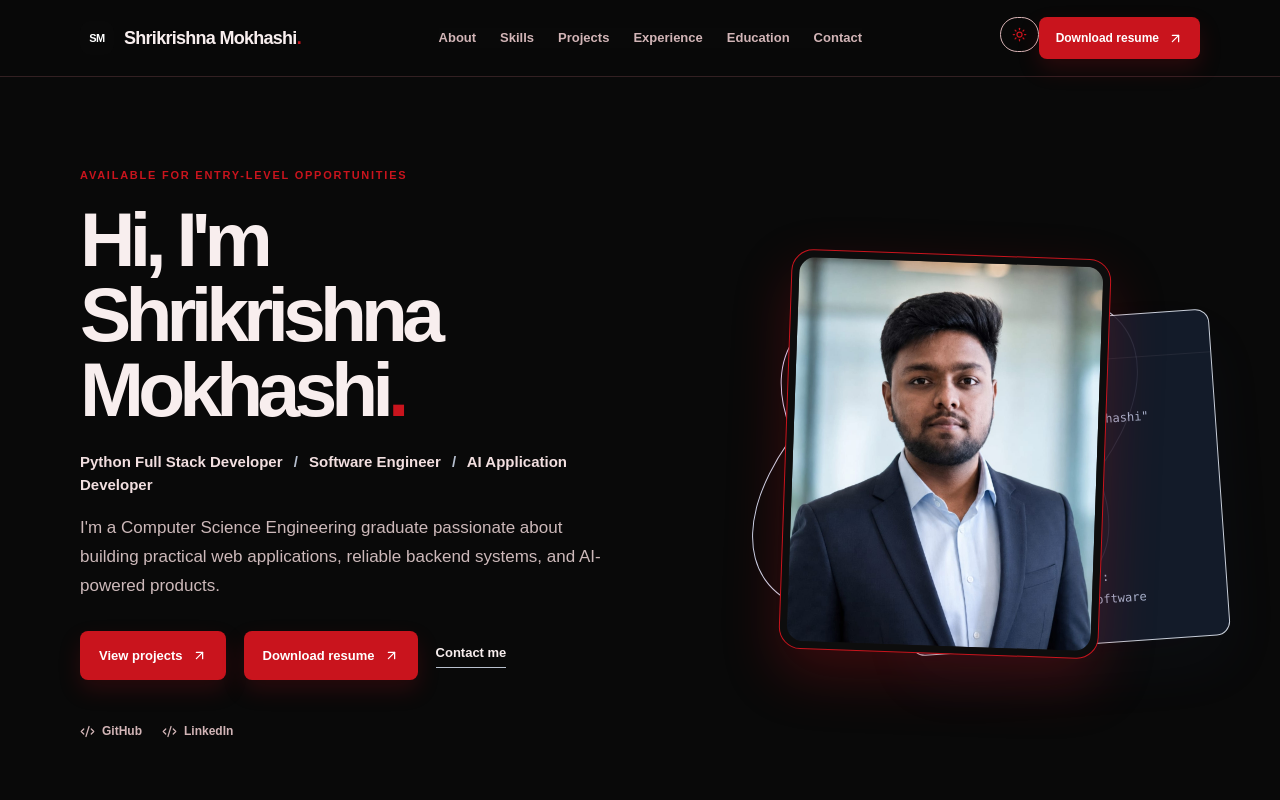
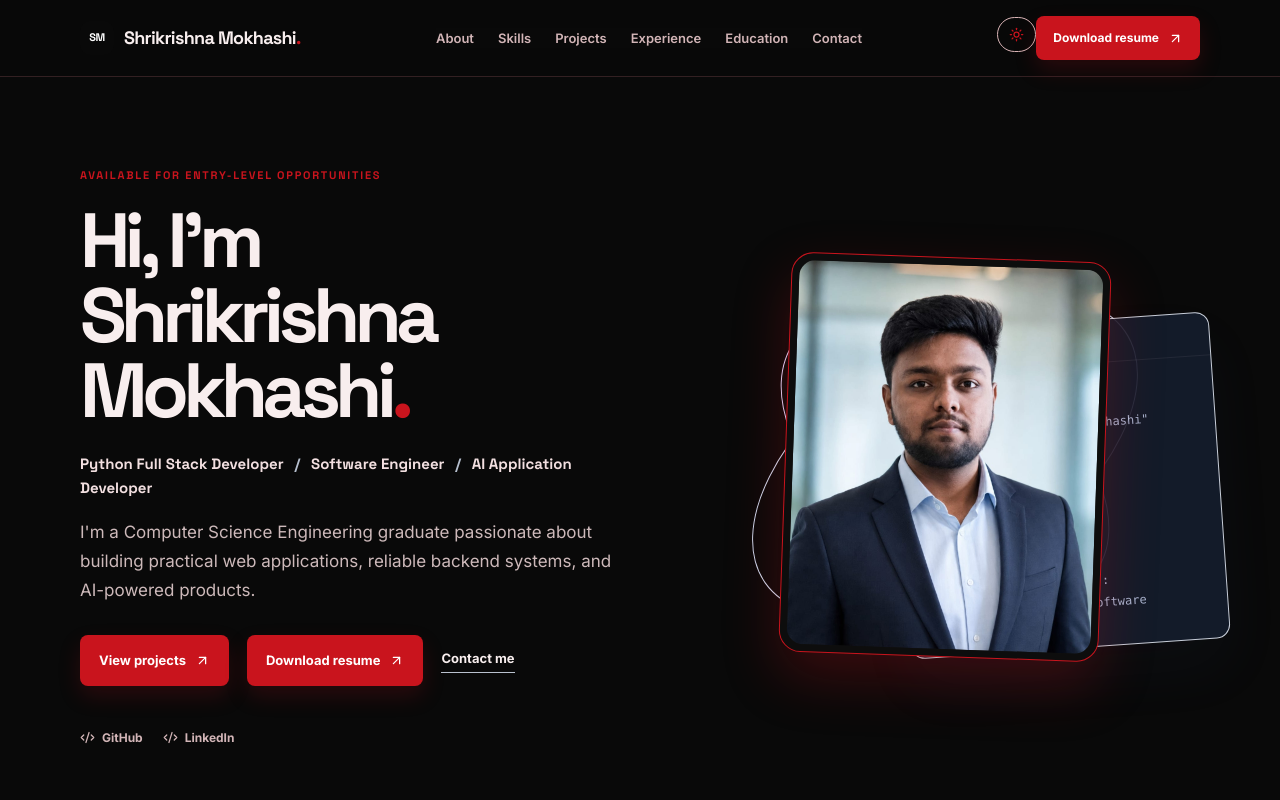
Before and after one commit to Shrikrishna2003/My-Portfolio, a Next.js app: page / in a window 1280 px wide. Shown: the top 800 px of the page. Built offline with nearby package versions, Linux system fonts and the light colour scheme.

Commit message:
feat: update global fonts and layout
Added custom fonts Inter and Space Grotesk

V0-Chat-Id: rrmGgdkDddB

```diff
--- a/app/globals.css
+++ b/app/globals.css
@@ -159,9 +159,19 @@
   body { @apply bg-background text-foreground; margin: 0; }
 }
 
+:root {
+  --font-body: var(--font-inter), Inter, sans-serif;
+  --font-heading: var(--font-space-grotesk), 'Space Grotesk', sans-serif;
+}
+
+body, button, input, textarea, select { font-family: var(--font-inter), Inter, sans-serif !important; }
+h1, h2, h3, h4, h5, h6, .brand, .hero-role, .eyebrow, .project-category, .date-label, .tags span, .education-meta strong { font-family: var(--font-space-grotesk), 'Space Grotesk', sans-serif !important; }
+h1, h2, h3, h4, h5, h6 { font-weight: 700; }
+body { line-height: 1.6; }
+
 :root { --ink: #090909; --muted-ink: #6f6f76; --blue: #d71920; --violet: #a80f18; --soft: #f7f1f1; --crimson: #c9141d; }
 * { box-sizing: border-box; }
-body { font-family: Arial, Helvetica, sans-serif; background: #fffafa; color: var(--ink); transition: background .25s, color .25s; }
+body { font-family: var(--font-body); background: #fffafa; color: var(--ink); transition: background .25s, color .25s; }
 a { color: inherit; text-decoration: none; }
 .container { width: min(1120px, calc(100% - 48px)); margin-inline: auto; }
 .nav-shell { position: sticky; top: 0; z-index: 20; border-bottom: 1px solid #e9edf4; background: rgba(251,252,254,.9); backdrop-filter: blur(16px); }
--- a/app/layout.tsx
+++ b/app/layout.tsx
@@ -1,6 +1,21 @@
 import { Analytics } from '@vercel/analytics/next'
+import { Inter, Space_Grotesk } from 'next/font/google'
 import type { Metadata, Viewport } from 'next'
 import './globals.css'
+
+const inter = Inter({
+  subsets: ['latin'],
+  variable: '--font-inter',
+  display: 'swap',
+  preload: true,
+})
+
+const spaceGrotesk = Space_Grotesk({
+  subsets: ['latin'],
+  variable: '--font-space-grotesk',
+  display: 'swap',
+  preload: true,
+})
 
 export const metadata: Metadata = {
   title: 'Shrikrishna Mokhashi | Python Full Stack Developer',
@@ -48,7 +63,7 @@ export default function RootLayout({
       <head>
         <script dangerouslySetInnerHTML={{ __html: `(() => { try { const t = localStorage.getItem('theme'); const d = t ? t === 'dark' : true; document.documentElement.classList.toggle('dark', d); document.documentElement.classList.toggle('light', !d) } catch {} })()` }} />
       </head>
-      <body className="antialiased">
+      <body className={`${inter.variable} ${spaceGrotesk.variable} antialiased`}>
         {children}
         {process.env.NODE_ENV === 'production' && <Analytics />}
       </body>
```
